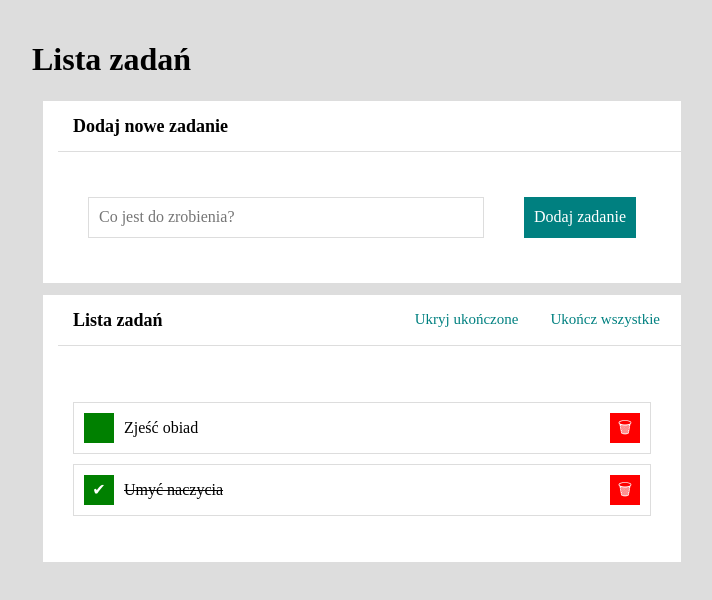
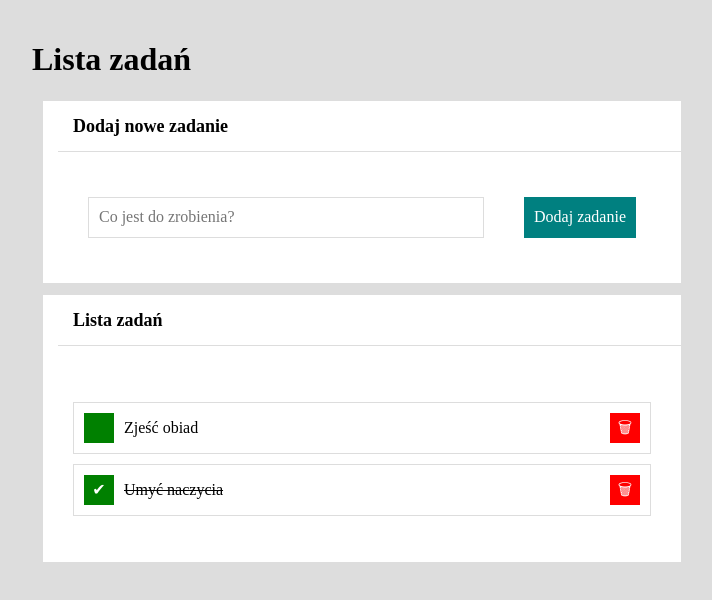
Before and after one commit to karoldytman/todos-list-react, a React (Create React App) app: page / in a window 1280 px wide. Shown: the top 600 px of the page, without its empty margins (278-990 px from the left). Built offline with nearby package versions, Linux system fonts and the light colour scheme.

Commit message:
name change

```diff
--- a/src/Buttons/index.js
+++ b/src/Buttons/index.js
@@ -4,7 +4,7 @@ if(tasks.length === 0) {
     return null
 }
 return(
-    <div className="section__buttons">
+    <div className="buttons">
            <button className="buttons__button hideShowButton">
     {hideDoneTasks === false ? "Pokaż" : "Ukryj"} ukończone
     </button>
--- a/src/Buttons/style.css
+++ b/src/Buttons/style.css
@@ -1,4 +1,4 @@
-.section__buttons {
+.buttons {
     display: flex;
     flex-wrap: wrap;
     margin-right: 15px;
--- a/src/Section/index.js
+++ b/src/Section/index.js
@@ -1,10 +1,10 @@
 import "./style.css";
 
-const Section = ({ title, body, ExContent }) => (
+const Section = ({ title, body, exContent }) => (
     <section className="section">
             <header className="section__header">
                 <h2 className="section__title">{title}</h2>
-                {ExContent}
+                {exContent}
             </header>
             <div className="section__body">
                 {body}
```
